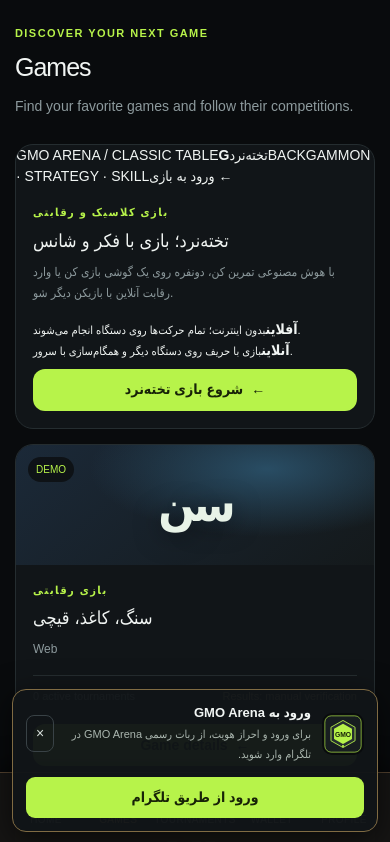
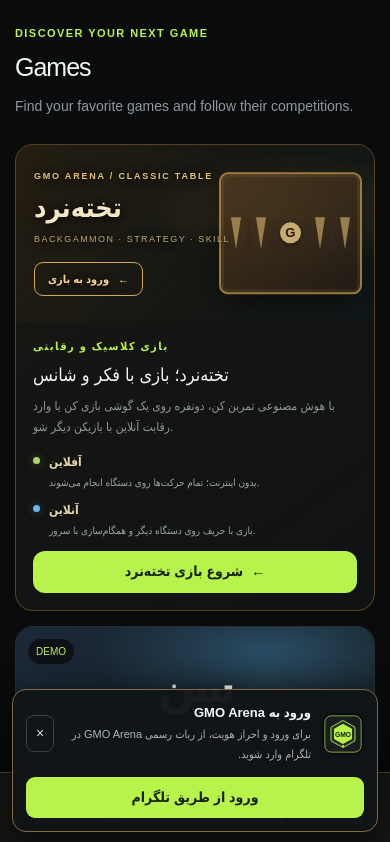
Before and after one commit to omidhub2/GMO_game, a Next.js app: page /games in a window 390 px wide. Shown: the top 842 px of the page. Built offline with nearby package versions, Linux system fonts and the light colour scheme.

Commit message:
style: design responsive gold backgammon feature banner

```diff
--- a/src/app/globals.css
+++ b/src/app/globals.css
@@ -583,3 +583,47 @@ html, body {
     padding-bottom: max(84px, env(safe-area-inset-bottom));
   }
 }
+
+
+/* Dedicated backgammon feature card on the games catalogue. */
+.backgammon-feature { border-color: #b98b3d66; background: linear-gradient(145deg, #171612, #101214); }
+.backgammon-banner {
+  position: relative; isolation: isolate; min-height: 205px; overflow: hidden;
+  display: flex; flex-direction: column; align-items: flex-start; justify-content: center;
+  gap: 8px; padding: 23px 25px; color: #f5e7c3; text-decoration: none;
+  background:
+    radial-gradient(ellipse at 78% 38%, #c89b4a30, transparent 38%),
+    linear-gradient(120deg, #241d12 0%, #151713 56%, #101719 100%);
+}
+.backgammon-banner::before {
+  content: ""; position: absolute; z-index: -1; inset: 0; opacity: .25;
+  background: repeating-linear-gradient(135deg, transparent 0 18px, #e0b76512 18px 19px);
+}
+.backgammon-banner-kicker { color: #e4c17b; font-size: 9px; font-weight: 800; letter-spacing: .2em; }
+.backgammon-banner-title { font-size: clamp(27px, 4vw, 38px); font-weight: 900; line-height: 1.25; }
+.backgammon-banner-subtitle { color: #bda77b; font-size: 9px; letter-spacing: .16em; }
+.backgammon-banner-cta { display: inline-flex; align-items: center; gap: 9px; margin-top: 7px; padding: 8px 13px; border: 1px solid #d3a94f; border-radius: 9px; color: #f4d68e; font-size: 11px; font-weight: 800; }
+.backgammon-banner-board {
+  position: absolute; inset-inline-end: 22px; top: 50%; transform: translateY(-50%);
+  width: min(42%, 215px); aspect-ratio: 1.18; display: grid; grid-template-columns: repeat(9, 1fr);
+  align-items: center; justify-items: center; padding: 9px; border: 2px solid #c3954b;
+  border-radius: 9px; background: linear-gradient(145deg, #553d22, #261d14);
+  box-shadow: 0 10px 30px #0008, inset 0 0 0 3px #d5ae6b22;
+}
+.backgammon-banner-board i { width: 0; height: 0; border-inline: 7px solid transparent; border-top: 43px solid #d9b36e; opacity: .8; }
+.backgammon-banner-board i:nth-child(even) { border-top-color: #3b2920; transform: rotate(180deg); }
+.backgammon-banner-board b { display: grid; place-items: center; width: 25px; height: 25px; border-radius: 50%; color: #21180c; background: #f1d28d; font-size: 13px; box-shadow: 0 2px 5px #0008; }
+.backgammon-mode-list { display: grid; gap: 10px; margin: 8px 0 4px; }
+.backgammon-mode-list > div { display: flex; align-items: flex-start; gap: 9px; }
+.backgammon-mode-list strong { display: block; color: #e8d6ae; font-size: 12px; }
+.backgammon-mode-list small { display: block; margin-top: 3px; color: #9ca8a3; font-size: 10px; line-height: 1.7; }
+.backgammon-mode-dot { width: 7px; height: 7px; flex: 0 0 auto; margin-top: 4px; border-radius: 50%; }
+.backgammon-mode-dot.offline { background: #a9d66b; box-shadow: 0 0 10px #a9d66b55; }
+.backgammon-mode-dot.online { background: #68b9ed; box-shadow: 0 0 10px #68b9ed55; }
+@media (max-width: 520px) {
+  .backgammon-banner { min-height: 176px; padding: 18px; }
+  .backgammon-banner-board { inset-inline-end: 12px; width: 40%; opacity: .78; }
+  .backgammon-banner-board i { border-inline-width: 5px; border-top-width: 32px; }
+  .backgammon-banner-board b { width: 21px; height: 21px; }
+  .backgammon-banner-title, .backgammon-banner-kicker, .backgammon-banner-subtitle, .backgammon-banner-cta { position: relative; z-index: 1; text-shadow: 0 1px 8px #000; }
+}
```
